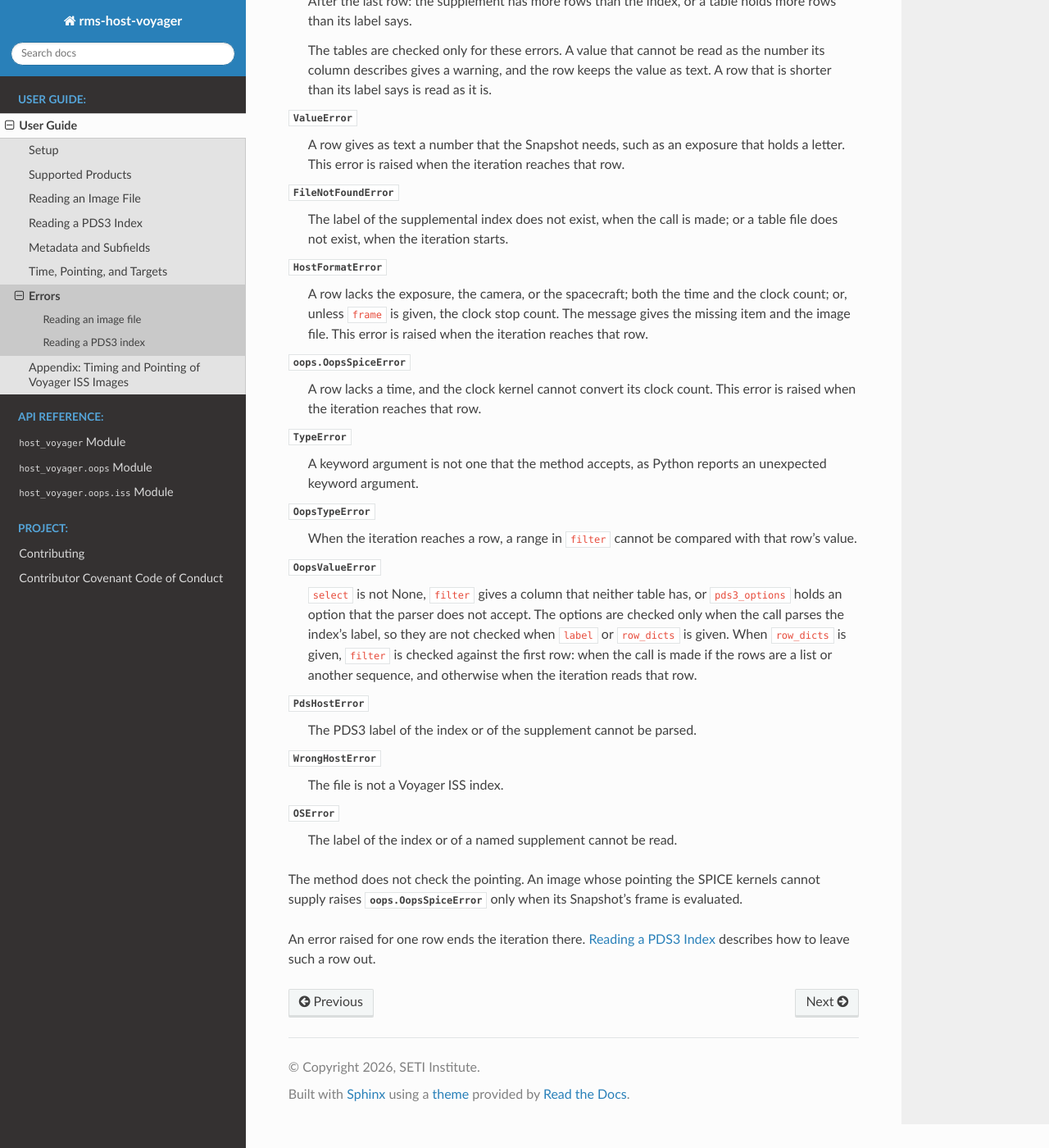
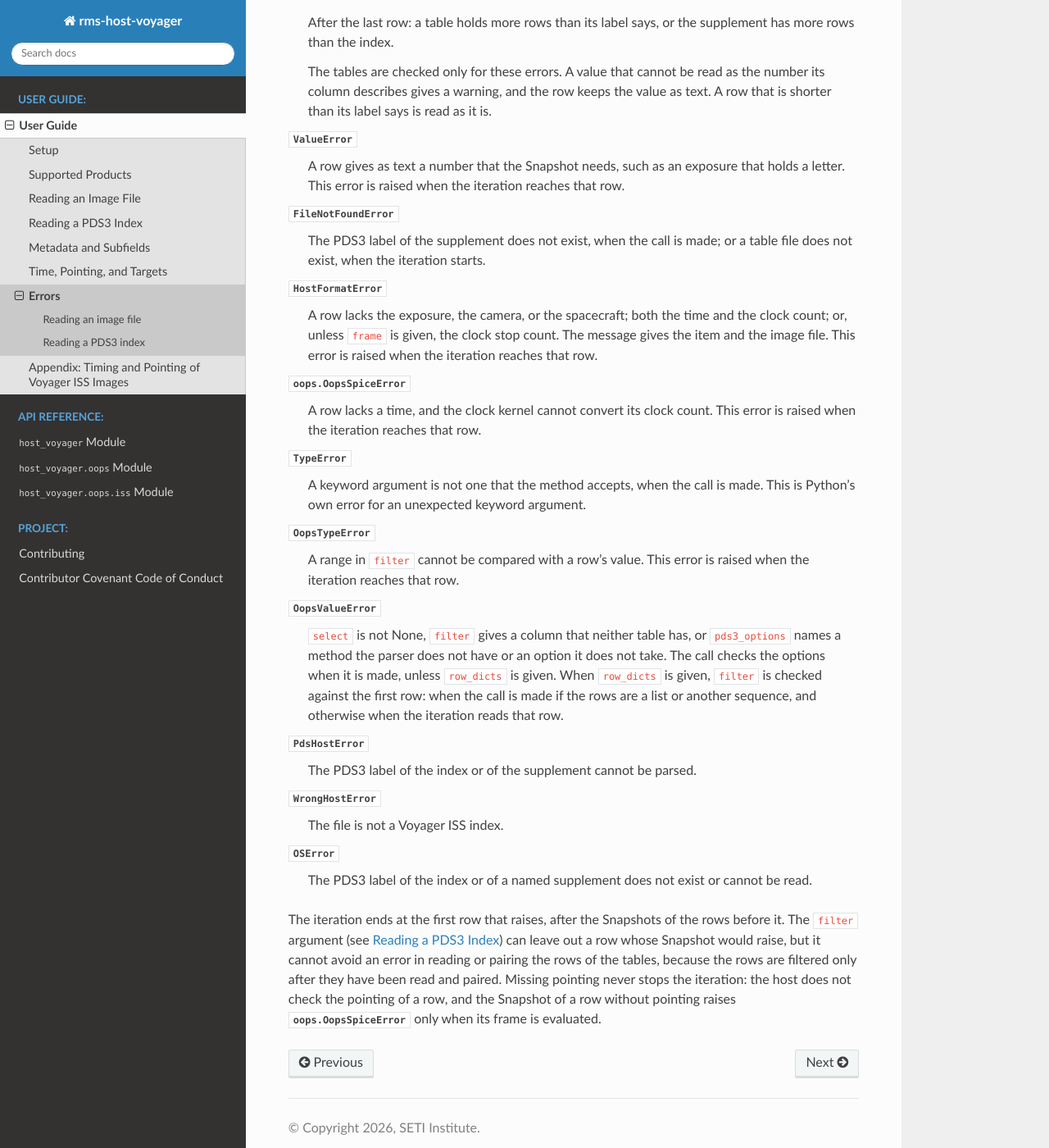
Before and after one commit to SETI/rms-host-voyager, a Sphinx documentation site: the page built from docs/user_guide/user_guide_errors.rst, in a window 1280 px wide and 1400 px high, scrolled down 1857 px. Shown: the whole window at 82% size. Built offline with Sphinx 7.4.7 and the Read the Docs theme 3.1.0, drawn with Linux system fonts in a browser that asks for light colours; some of the changed text lies outside the part shown.

Commit message:
Say pds3_options are checked at call time
The rms-oops branch now checks pds3_options whenever from_index is called
without row_dicts, also when label is given, and raises OopsValueError for
an unknown method or option. The docstring, the stub comment and the
errors chapter said the options went unchecked when label was given; they
now state the rule, and the index chapter gives pds3_options an entry of
its own, because an index label is parsed with one method and has none of
from_file's fallback.

The errors chapter, the index chapter and the docstring also list two
HostIndexError cases they left out: a table without FILE_SPECIFICATION_NAME,
the default file key, at call time, and a pair of rows whose PRODUCT_ID or
VOLUME_NAME differ, the columns the two tables share, during the iteration.
CLAUDE.md named only PRODUCT_ID. They now say that filter cannot avoid an
error in reading or pairing the rows, because the rows are filtered only
after they are read and paired. The index section of the errors chapter
uses the same wording as New Horizons for TypeError, OopsTypeError,
FileNotFoundError, OSError and the closing paragraph, and the index chapter
describes the frame cache without an rms-oops pull request number.

Co-Authored-By: Claude Opus 5.5 <noreply@anthropic.com>
Claude-Session: https://claude.ai/code/session_01RG3ZiBNx376YVT9xgP1ET9

```diff
--- a/docs/user_guide/user_guide_errors.rst
+++ b/docs/user_guide/user_guide_errors.rst
@@ -71,19 +71,20 @@ and ``filter`` are still made, as their entries say, and so are those of each ro
     - ``supplement`` is None or an empty string, and ``row_dicts`` is not given.
     - A table cannot be read as an index, because its label lacks the table it points
       to.
+    - A table lacks the column ``FILE_SPECIFICATION_NAME``.
 
     During the iteration:
 
     - At a row where the index row and the supplement row in the same position give
-      different files.
+      different files, or different values of ``PRODUCT_ID`` or ``VOLUME_NAME``.
     - At the row where the supplement ends before the index.
     - After the last row of a table that holds fewer rows than its label says. Every
       row that the table holds is given first.
     - At a row that is longer than its label says. The rows are read 100 at a time, and
       none of the 100 read with that row is given.
 
-    After the last row: the supplement has more rows than the index, or a table holds
-    more rows than its label says.
+    After the last row: a table holds more rows than its label says, or the supplement
+    has more rows than the index.
 
     The tables are checked only for these errors. A value that cannot be read as the
     number its column describes gives a warning, and the row keeps the value as text.
@@ -94,34 +95,33 @@ and ``filter`` are still made, as their entries say, and so are those of each ro
     a letter. This error is raised when the iteration reaches that row.
 
 :exc:`FileNotFoundError`
-    The label of the supplemental index does not exist, when the call is made; or a
-    table file does not exist, when the iteration starts.
+    The PDS3 label of the supplement does not exist, when the call is made; or a table
+    file does not exist, when the iteration starts.
 
 :exc:`~oops.host.HostFormatError`
     A row lacks the exposure, the camera, or the spacecraft; both the time and the clock
     count; or, unless ``frame`` is given, the clock stop count. The message gives the
-    missing item and the image file. This error is raised when the iteration reaches that
-    row.
+    item and the image file. This error is raised when the iteration reaches that row.
 
 :exc:`oops.OopsSpiceError`
     A row lacks a time, and the clock kernel cannot convert its clock count. This error
     is raised when the iteration reaches that row.
 
 :exc:`TypeError`
-    A keyword argument is not one that the method accepts, as Python reports an
-    unexpected keyword argument.
+    A keyword argument is not one that the method accepts, when the call is made. This
+    is Python's own error for an unexpected keyword argument.
 
 :exc:`~oops.OopsTypeError`
-    When the iteration reaches a row, a range in ``filter`` cannot be compared with that
-    row's value.
+    A range in ``filter`` cannot be compared with a row's value. This error is raised
+    when the iteration reaches that row.
 
 :exc:`~oops.OopsValueError`
     ``select`` is not None, ``filter`` gives a column that neither table has, or
-    ``pds3_options`` holds an option that the parser does not accept. The options are
-    checked only when the call parses the index's label, so they are not checked when
-    ``label`` or ``row_dicts`` is given. When ``row_dicts`` is given, ``filter`` is
-    checked against the first row: when the call is made if the rows are a list or
-    another sequence, and otherwise when the iteration reads that row.
+    ``pds3_options`` names a method the parser does not have or an option it does not
+    take. The call checks the options when it is made, unless ``row_dicts`` is given.
+    When ``row_dicts`` is given, ``filter`` is checked against the first row: when the
+    call is made if the rows are a list or another sequence, and otherwise when the
+    iteration reads that row.
 
 :exc:`~oops.host.PdsHostError`
     The PDS3 label of the index or of the supplement cannot be parsed.
@@ -130,10 +130,13 @@ and ``filter`` are still made, as their entries say, and so are those of each ro
     The file is not a Voyager ISS index.
 
 :exc:`OSError`
-    The label of the index or of a named supplement cannot be read.
+    The PDS3 label of the index or of a named supplement does not exist or cannot be
+    read.
 
-The method does not check the pointing. An image whose pointing the SPICE kernels cannot
-supply raises :exc:`oops.OopsSpiceError` only when its Snapshot's frame is evaluated.
-
-An error raised for one row ends the iteration there. :doc:`user_guide_index` describes
-how to leave such a row out.
+The iteration ends at the first row that raises, after the Snapshots of the rows before
+it. The ``filter`` argument (see :doc:`user_guide_index`) can leave out a row whose
+Snapshot would raise, but it cannot avoid an error in reading or pairing the rows of the
+tables, because the rows are filtered only after they have been read and paired.
+Missing pointing never stops the iteration: the host does not check the pointing of a
+row, and the Snapshot of a row without pointing raises :exc:`oops.OopsSpiceError` only
+when its frame is evaluated.
```
Also changed, not shown: CLAUDE.md (+3 -2 lines), docs/user_guide/user_guide_index.rst (+20 -9 lines), 2 other files.
